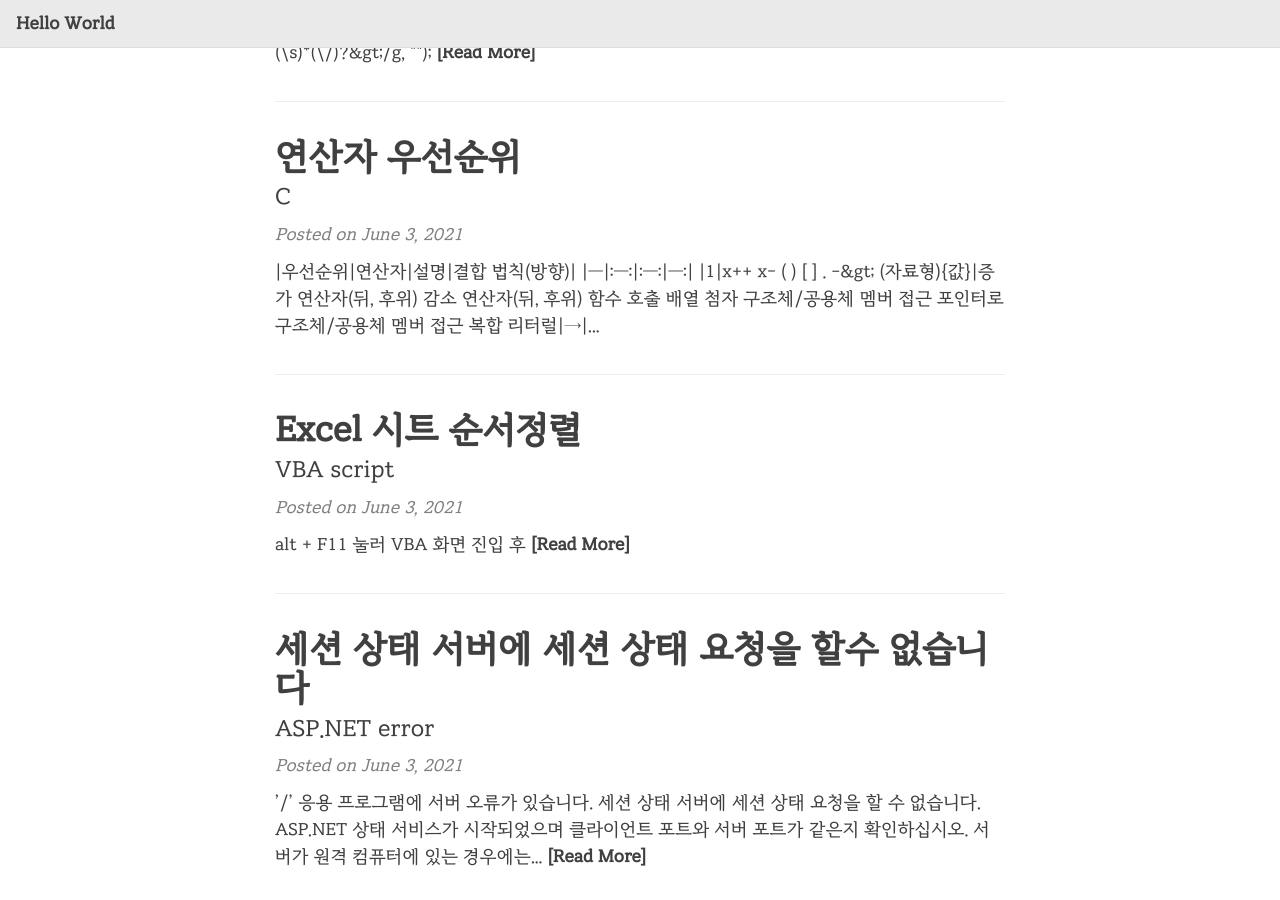
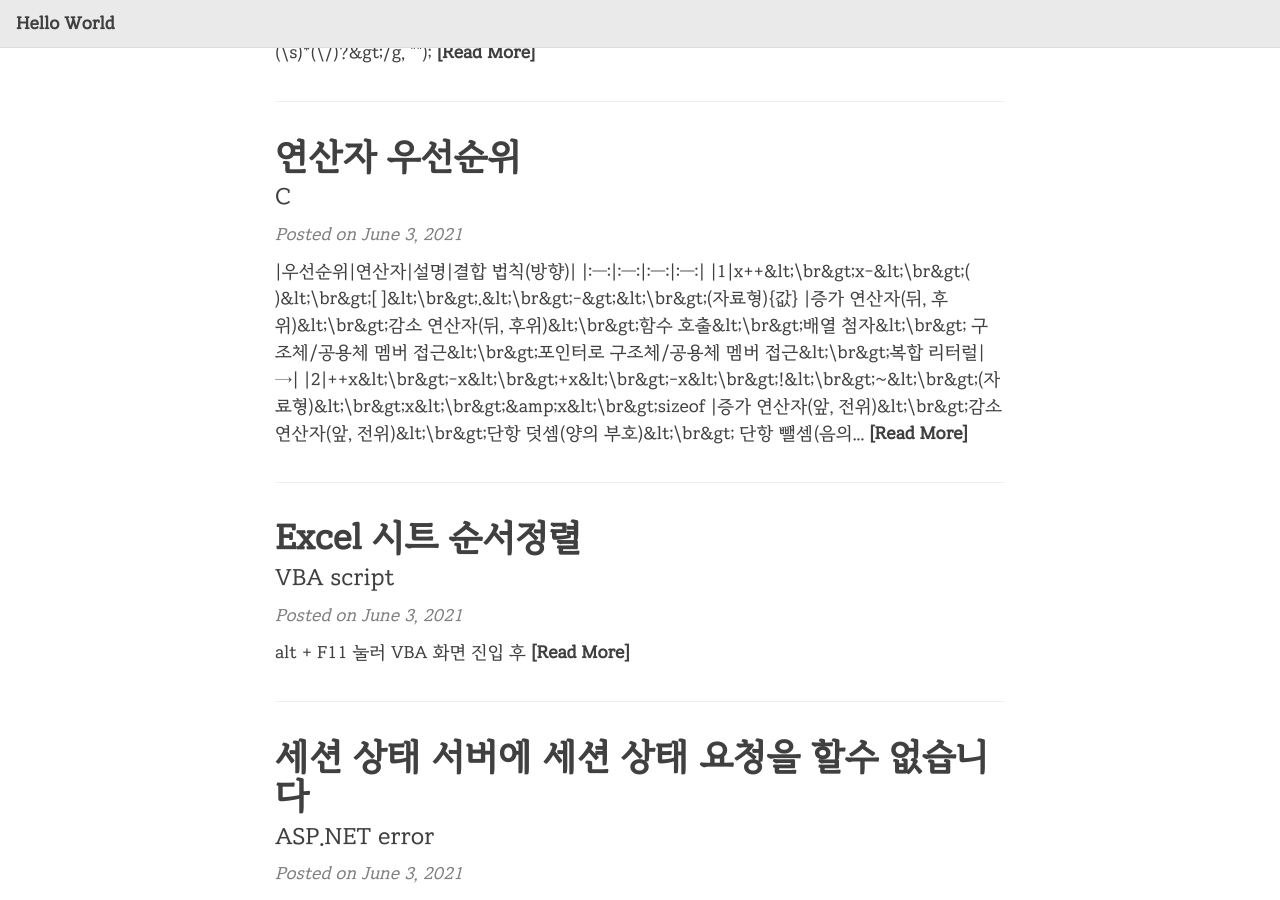
Before and after one commit to 1stGugu/1stGugu.github.io, a Jekyll site: the page built from index.html, in a window 1280 px wide and 900 px high, scrolled down 448 px. Built offline with Jekyll 4.4.1, drawn with Linux system fonts in a browser that asks for light colours; nearby versions of some CDN libraries; the list of posts is cut into pages by our own code.

Commit message:
Update 2021-06-03-operators.md

```diff
--- a/_posts/2021-06-03-operators.md
+++ b/_posts/2021-06-03-operators.md
@@ -9,17 +9,16 @@ comments: true
 ---
 
 |우선순위|연산자|설명|결합 법칙(방향)|
-|---|:---:|:---:|---:|
-|1|x++
-x--
-( )
-[ ]
-.
-->
-(자료형){값}|증가 연산자(뒤, 후위)
-감소 연산자(뒤, 후위)
-함수 호출
-배열 첨자
-구조체/공용체 멤버 접근
-포인터로 구조체/공용체 멤버 접근
-복합 리터럴|→|
+|:---:|:---:|:---:|:---:|
+|1|x++<\br>x--<\br>( )<\br>[ ]<\br>.<\br>-><\br>(자료형){값}
+|증가 연산자(뒤, 후위)<\br>감소 연산자(뒤, 후위)<\br>함수 호출<\br>배열 첨자<\br>
+구조체/공용체 멤버 접근<\br>포인터로 구조체/공용체 멤버 접근<\br>복합 리터럴|→|
+|2|++x<\br>--x<\br>+x<\br>-x<\br>!<\br>~<\br>(자료형)<\br>*x<\br>&x<\br>sizeof
+|증가 연산자(앞, 전위)<\br>감소 연산자(앞, 전위)<\br>단항 덧셈(양의 부호)<\br>
+단항 뺄셈(음의 부호)<\br>논리 NOT<\br>비트 NOT<\br>자료형 캐스팅(자료형 변환)<\br>
+포인터 x 역참조<\br>x의 주소<\br>자료형의 크기|←|
+|3|*<\br>/<\br>%|곱셈<\br>나눗셈<\br>나머지|→|
+|4|+<\br>-|덧셈<\br>뺄셈|→|
+|5|<<<\br>>>|비트를 왼쪽으로 시프트<\br>비트를 오른쪽으로 시프트|→|
+|6|<<\br><=<\br>><\br>>=|작음<\br>작거나 같음<\br>큼<\br>크거나 같음|→|
+|7|==<\br>!=|같음<\br>다름|→|
```
